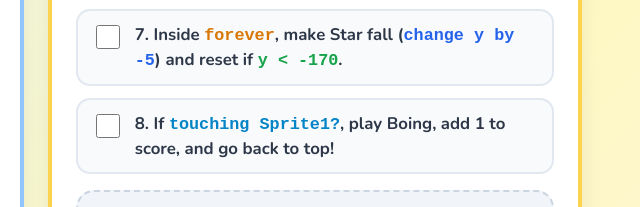
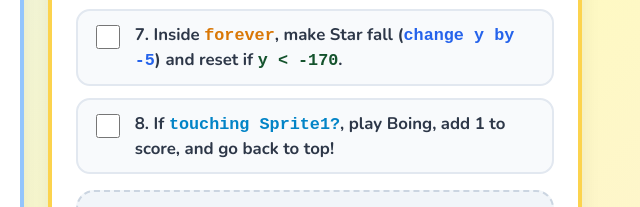
Before and after one commit to lopezjustinelopez-ops/827990, a plain HTML site: page index.html in a window 1280 px wide. Shown: the part 518-725 px from the top of the page, 561-1201 px from the left. Drawn offline with nearby package versions, Linux system fonts and the light colour scheme.

Commit message:
Update index.html

```diff
--- a/index.html
+++ b/index.html
@@ -382,7 +382,7 @@
 
       <label class="step">
         <input type="checkbox" class="task" onchange="updateProgress()">
-        <span>7. Inside <code style="color:#d97706">forever</code>, make Star fall (<code style="color:#2563eb">change y by -5</code>) and reset if <code style="color:#16a34a">y &lt; -170</code>.</span>
+        <span>7. Inside <code style="color:#d97706">forever</code>, make Star fall (<code style="color:#2563eb">change y by -5</code>) and reset if <code style="color:#14532d"">y &lt; -170</code>.</span>
       </label>
 
       <label class="step">
```
